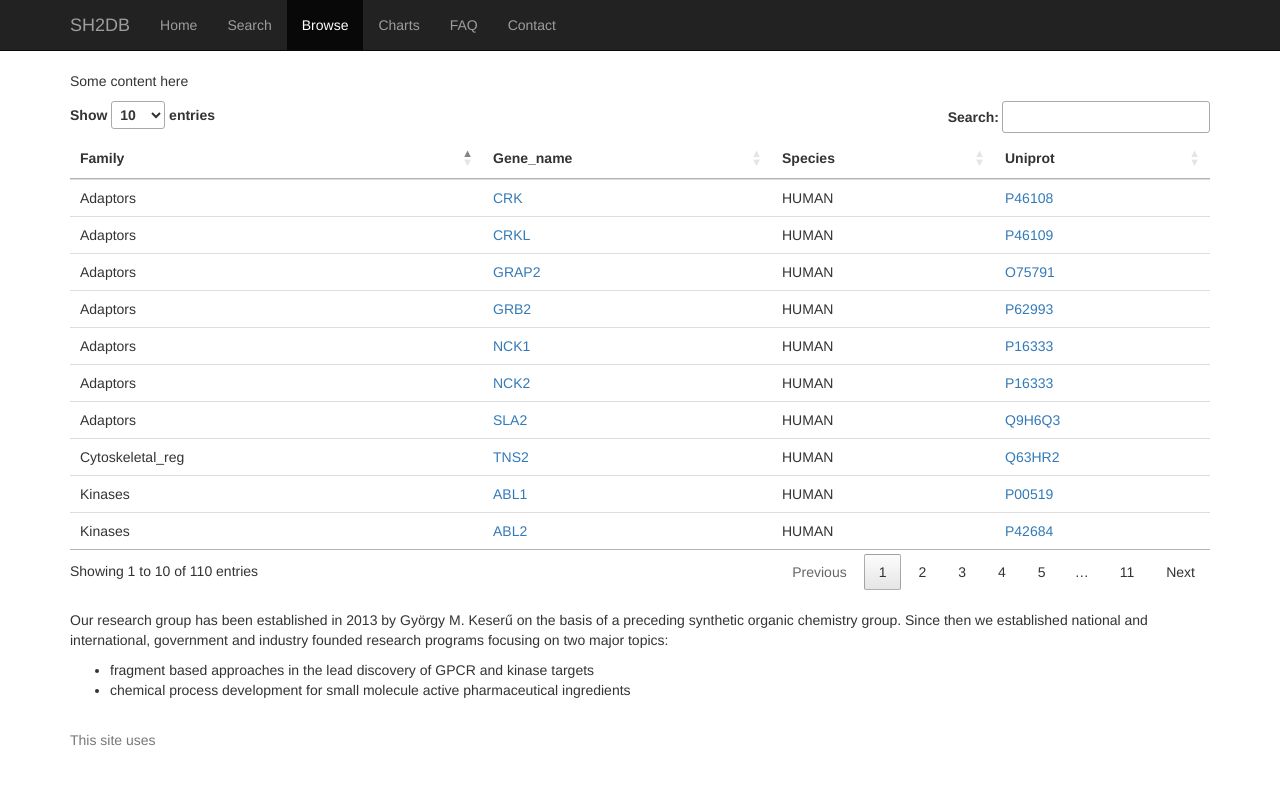
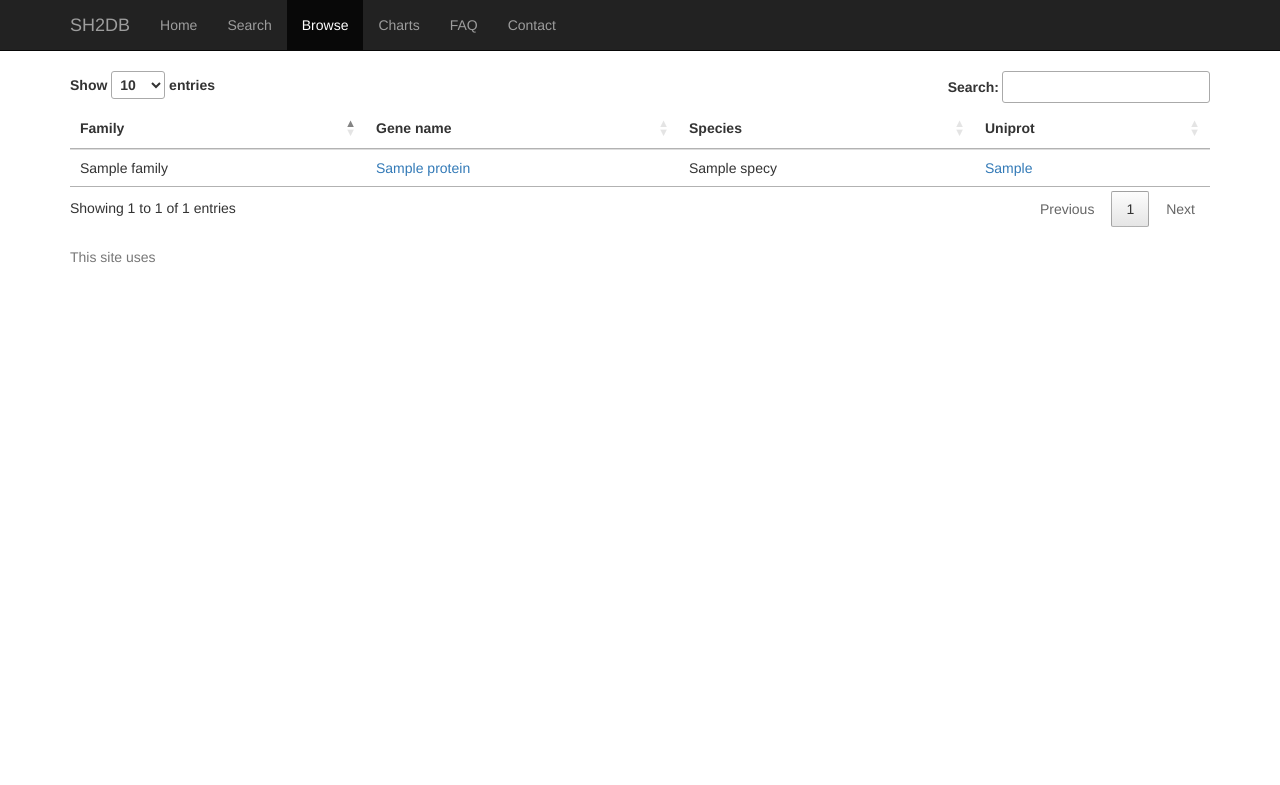
Before and after one commit to keserulab/SH2db, a Django app: page /browse in a window 1280 px wide. Shown: the top 785 px of the page. Run offline with Django 3.2, Linux system fonts and the light colour scheme; tables that the repository leaves empty hold one stand-in row (values such as "Sample post"); some libraries are stand-ins or nearby versions.

Commit message:
Browse table linked to database, protein page updated

```diff
--- a/shared/sh2db/home/static/data/protein_data.csv
+++ /dev/null
@@ -1,111 +0,0 @@
-Family,Gene_name,Species,Uniprot
-SigReg,SH3BP2,HUMAN,P78314
-Kinases,ABL1,HUMAN,P00519
-Kinases,ABL2,HUMAN,P42684
-Kinases,BMX,HUMAN,P51813
-Kinases,BTK,HUMAN,Q06187
-Small_GTPase_sig,CHN1,HUMAN,P15882
-Small_GTPase_sig,CHN2,HUMAN,P52757
-Adaptors,CRK,HUMAN,P46108
-Adaptors,CRKL,HUMAN,P46109
-Kinases,CSK,HUMAN,P41240
-Kinases,FER,HUMAN,P16591
-Kinases,FES,HUMAN,P07332
-Kinases,FYN,HUMAN,P06241
-Adaptors,GRAP2,HUMAN,O75791
-SigReg,GRB10,HUMAN,Q13322
-SigReg,GRB14,HUMAN,Q14449
-Adaptors,GRB2,HUMAN,P62993
-SigReg,GRB7,HUMAN,Q14451
-Kinases,HCK,HUMAN,P08631
-SigReg,HSH2D,HUMAN,Q96JZ2
-Kinases,JAK2,HUMAN,O60674
-Kinases,SYK,HUMAN,P43405
-Kinases,LCK,HUMAN,P06239
-Kinases,MATK,HUMAN,P42679
-Adaptors,NCK1,HUMAN,P16333
-Adaptors,NCK2,HUMAN,P16333
-Kinases,PIK3R1,HUMAN,P27986
-PhosLip_second_mess,PLCG1,HUMAN,P19174
-Kinases,PTK6,HUMAN,Q13882
-Phosphatases,PTPN11,HUMAN,Q06124
-Phosphatases,PTPN6,HUMAN,P29350
-Small_GTPase_sig,RASA1,HUMAN,P20936
-SigReg,SH2D1A,HUMAN,O60880
-SigReg,SH2D1B,HUMAN,O14796
-SigReg,SH2B1,HUMAN,Q9NRF2
-Scaffolds,SHC1,HUMAN,P29353
-PhosLip_second_mess,INPP5D,HUMAN,Q92835
-PhosLip_second_mess,INPPL1,HUMAN,O15357
-Adaptors,SLA2,HUMAN,Q9H6Q3
-SigReg,SOCS2,HUMAN,O14508
-SigReg,SOCS4,HUMAN,Q8WXH5
-SigReg,SOCS6,HUMAN,O14544
-Kinases,SRC,HUMAN,P12931
-Transcription,STAT5B,HUMAN,P51692
-Transcription,STAP1,HUMAN,Q9ULZ2
-Transcription,STAT1,HUMAN,P42224
-Transcription,STAT3,HUMAN,P40763
-Transcription,STAT6,HUMAN,P42226
-Cytoskeletal_reg,TNS2,HUMAN,Q63HR2
-Kinases,TXK,HUMAN,P42681
-Small_GTPase_sig,VAV2,HUMAN,P52735
-Small_GTPase_sig,VAV1,HUMAN,P15498
-Kinases,ZAP70,HUMAN,P43403
-,BCAR3,HUMAN,O75815
-,BLK,HUMAN,P51451
-,BLNK,HUMAN,Q8WV28
-,CBL,HUMAN,P22681
-,CBLB,HUMAN,Q13191
-,CBLC,HUMAN,Q9ULV8
-,CISH,HUMAN,Q9NSE2
-,CLNK,HUMAN,Q7Z7G1
-,DAPP1,HUMAN,Q9UN19
-,FGR,HUMAN,P09769
-,FRK,HUMAN,P42685
-,GRAP,HUMAN,Q13588
-,ITK,HUMAN,Q08881
-,JAK1,HUMAN,P23458
-,JAK3,HUMAN,P52333
-,LCP2,HUMAN,Q13094
-,LYN,HUMAN,P07948
-,PIK3R2,HUMAN,O00459
-,PIK3R3,HUMAN,Q92569
-,PLCG2,HUMAN,P16885
-,RIN1,HUMAN,Q13671
-,RIN2,HUMAN,Q8WYP3
-,RIN3,HUMAN,Q8TB24
-,SH2B2,HUMAN,O14492
-,SH2B3,HUMAN,Q9UQQ2
-,SH2D2A,HUMAN,Q9NP31
-,SH2D3A,HUMAN,Q9BRG2
-,SH2D3C,HUMAN,Q8N5H7
-,SH2D4A,HUMAN,Q9H788
-,SH2D4B,HUMAN,Q5SQS7
-,SH2D5,HUMAN,Q6ZV89
-,SHB,HUMAN,Q15464
-,SHC2,HUMAN,P98077
-,SHC3,HUMAN,Q92529
-,SHC4,HUMAN,Q6S5L8
-,SHD,HUMAN,Q96IW2
-,SHE,HUMAN,Q5VZ18
-,SHF,HUMAN,Q7M4L6
-,SLA,HUMAN,Q13239
-,SLNK,HUMAN,Q7Z4S9
-,SOCS1,HUMAN,O15524
-,SOCS3,HUMAN,O14543
-,SOCS5,HUMAN,O75159
-,SOCS7,HUMAN,O14512
-,SRMS,HUMAN,Q9H3Y6
-,STAP2,HUMAN,Q9UGK3
-,STAT2,HUMAN,P52630
-,STAT4,HUMAN,Q14765
-,STAT5A,HUMAN,P42229
-,SUPT6H,HUMAN,Q7KZ85
-,TEC,HUMAN,P42680
-,TNS1,HUMAN,Q9HBL0
-,TNS3,HUMAN,Q68CZ2
-,TNS4,HUMAN,Q8IZW8
-,TYK2,HUMAN,P29597
-,VAV3,HUMAN,Q9UKW4
-,YES,HUMAN,P07947
--- a/shared/sh2db/home/templates/base.html
+++ b/shared/sh2db/home/templates/base.html
@@ -31,7 +31,7 @@
 	<nav class="navbar navbar-inverse navbar-static-top">
       <div class="container">
         <div class="navbar-header">
-          <a class="navbar-brand" href="#">SH2DB</a>
+          <a class="navbar-brand" href="/index">SH2DB</a>
         </div>
         <div id="navbar" class="navbar-collapse">
           <ul class="nav navbar-nav">
@@ -41,16 +41,7 @@
       </div>
     </nav>
 
-<!-- Header -->
 	<div class="container">
-		<div class="row">
-
-		<div class="col-md-12">
-			<p>Some content here</p>
-		</div><!--/.column -->
-
-		</div><!--/.row -->
-
 
   {% block content %}{% endblock %}
 
--- a/shared/sh2db/home/templates/browse.html
+++ b/shared/sh2db/home/templates/browse.html
@@ -8,12 +8,12 @@
 {% block title %}SH2DB - Browse{% endblock %}
 
 {% block current-navbar %}
-<li><a href="index">Home</a></li>
-<li><a href="search">Search</a></li>
-<li class="active"><a href="browse">Browse</a></li>
-<li><a href="charts">Charts</a></li>
-<li><a href="faq">FAQ</a></li>
-<li><a href="contact">Contact</a></li>
+<li><a href="/index">Home</a></li>
+<li><a href="/search">Search</a></li>
+<li class="active"><a href="/browse">Browse</a></li>
+<li><a href="/charts">Charts</a></li>
+<li><a href="/faq">FAQ</a></li>
+<li><a href="/contact">Contact</a></li>
 {% endblock %}
 
 {% block content %}
@@ -29,28 +29,18 @@
 		</tr>
 	  </thead>
 	  <tbody>
-		{% for row in data %}
+		{% for protein in data %}
 		<tr>
-		  <td>{{ row.Family }}</td>
-		  <td><a href="protein/{{ row.Gene_name }}">{{ row.Gene_name }}</a></td>
-		  <td>{{ row.Species }}</td>
-		  <td><a href="https://www.uniprot.org/uniprot/P42684" target="_blank">{{ row.Uniprot }}</a></td>
+		  <td>{{ protein.family }}</td>
+		  <td><a href="protein/{{ protein.name }}">{{ protein.name }}</a></td>
+		  <td>{{ protein.species }}</td>
+		  <td><a href="https://www.uniprot.org/uniprot/{{ protein.accession }}" target="_blank">{{ protein.accession }}</a></td>
 		</tr>
 		{% endfor %}
 	  </tbody>
 	</table>
 
-
 	<br>
-
-
-    <p>Our research group has been established in 2013 by György M. Keserű on the basis of a preceding synthetic organic chemistry group. Since then we established national and international, government and industry founded research programs focusing on two major topics:</p>
-    <ul>
-        <li>fragment based approaches in the lead discovery of GPCR and kinase targets</li>
-        <li>chemical process development for small molecule active pharmaceutical ingredients</li>
-    </ul>
-
-    <br>
 
 	</div>
 
--- a/shared/sh2db/home/views.py
+++ b/shared/sh2db/home/views.py
@@ -2,8 +2,7 @@ from django.shortcuts import render
 
 from django.http import HttpResponse
 
-import pandas as pd
-import json
+from protein.models import Protein, Domain
 
 def index(request):
     return render(request, 'index.html')
@@ -12,14 +11,10 @@ def search(request):
     return render(request, 'search.html')
 
 def browse(request):
-    df = pd.read_csv("home/static/data/protein_data.csv")
 
-    headers = df.columns
+    headers = ["Family", "Gene name", "Species", "Uniprot"]
 
-    # parsing the DataFrame in json format.
-    json_records = df.reset_index().to_json(orient ='records')
-    data = []
-    data = json.loads(json_records)
+    data = Protein.objects.all()
 
     return render(request, 'browse.html', {'data' : data, 'headers' : headers})
 
```
Also changed, not shown: shared/sh2db/home/templates/charts.html (+6 -6 lines), shared/sh2db/home/templates/contact.html (+6 -6 lines), shared/sh2db/home/templates/faq.html (+6 -6 lines), shared/sh2db/home/templates/index.html (+6 -6 lines), shared/sh2db/home/templates/protein.html (added, +38 -0 lines), shared/sh2db/home/templates/search.html (+6 -6 lines), shared/sh2db/protein/views.py (+16 -1 lines), 1 other file.
